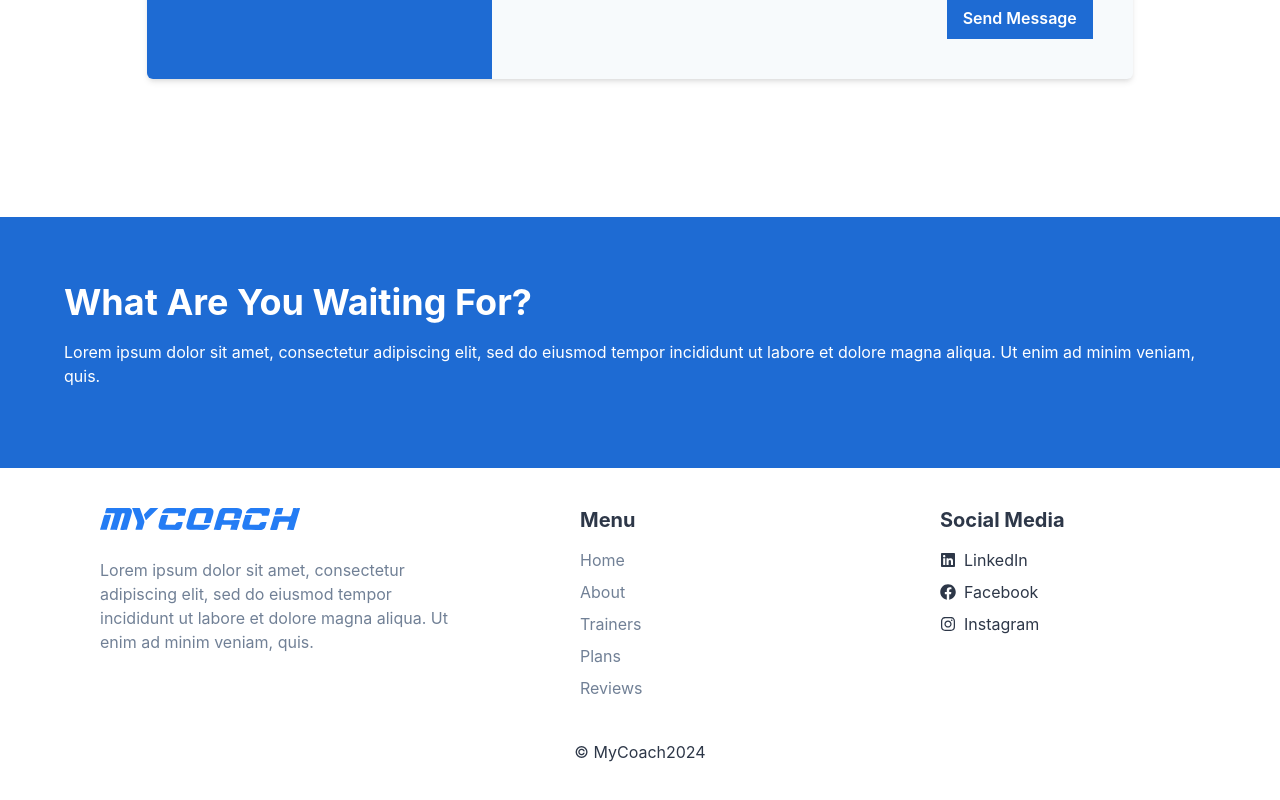
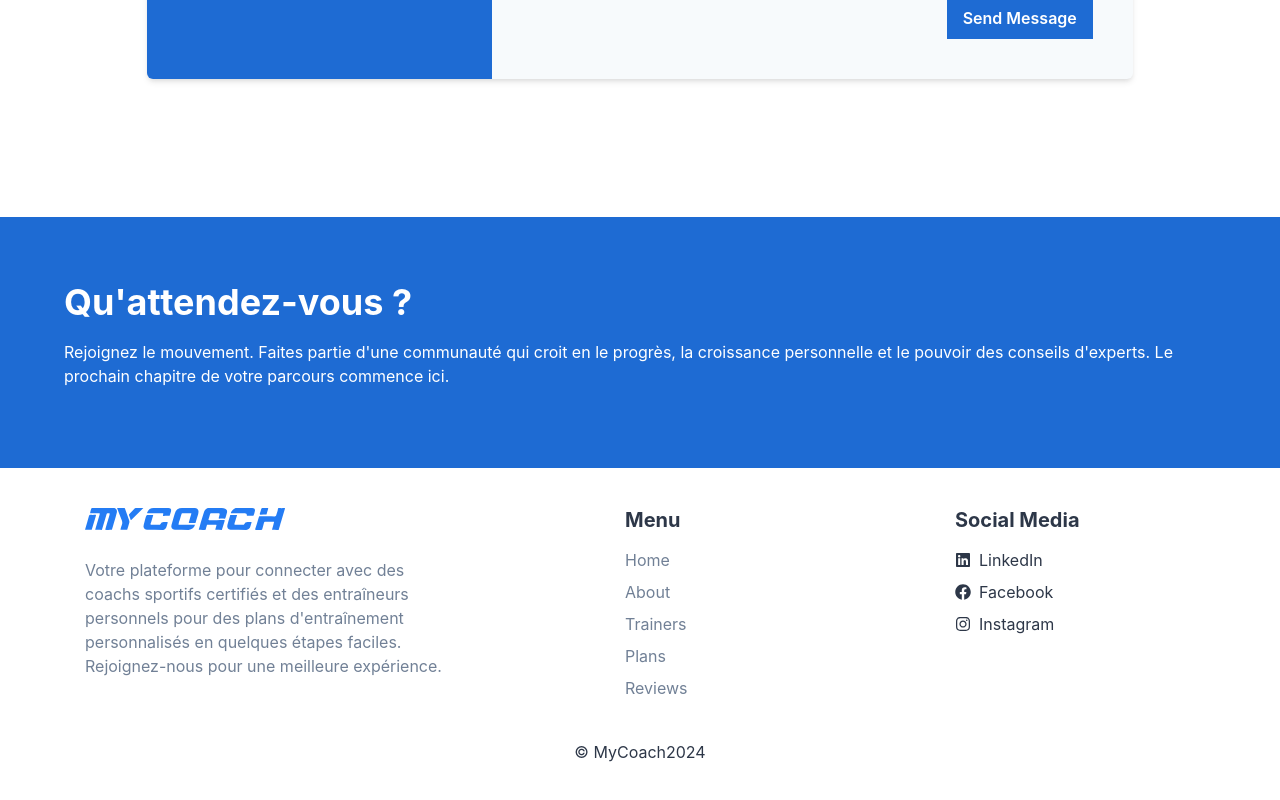
Before and after one commit to My-Coach-Online/My-Coach-Landing-Page, a React (Create React App) app: page / in a window 1280 px wide. Shown: the part 4708-5508 px from the top of the page. Built offline with nearby package versions, Linux system fonts and the light colour scheme.

Commit message:
"Updated styles and text in ContactUs and Footer components"

```diff
--- a/src/ContactUs/ContactUs.jsx
+++ b/src/ContactUs/ContactUs.jsx
@@ -67,7 +67,7 @@ const ContactUs = () => {
               </Flex>
 
               <Flex flexDirection={["column", "column", "column","row"]}>
-                <FormControl  id="email" mr={[0, 0, 2]} isRequired>
+                <FormControl mb={[0,7,79,0]}  id="email" mr={[0, 0, 2]} isRequired>
                   <FormLabel>Email</FormLabel>
                   <Input type="email" placeholder="Email" />
                 </FormControl>
@@ -81,7 +81,7 @@ const ContactUs = () => {
               </Flex>
 
               <Flex flexDirection={["column", "column", "row"]} >
-                  <FormControl id="Ville">
+                  <FormControl mb={[0,7,7,0]} id="Ville">
                     <FormLabel>Ville</FormLabel>
                     <Input placeholder="Ville" />
                   </FormControl>
--- a/src/Footer/Footer.jsx
+++ b/src/Footer/Footer.jsx
@@ -8,7 +8,7 @@ const Footer = () => {
       {/* Call to Action Section */}
       <Box fontFamily={'inter'} bg="#1E6BD3" color="white" p={[8, 10, 16]}>
         <Heading as="h2" size="xl" mb={4}>
-          What Are You Waiting For?
+            Qu'attendez-vous ?
         </Heading>
         <Text
           // w={["70%%", "80%", "85%"]}
@@ -17,24 +17,27 @@ const Footer = () => {
           mx="auto"
           textAlign="start"
         >
-          Lorem ipsum dolor sit amet, consectetur adipiscing elit, sed do eiusmod tempor
-          incididunt ut labore et dolore magna aliqua. Ut enim ad minim veniam, quis.
+          Rejoignez le mouvement. Faites partie d'une communauté qui croit en le progrès, la croissance personnelle et le pouvoir des conseils d'experts. Le prochain chapitre de votre parcours commence ici.
+
         </Text>
       </Box>
 
       {/* Footer Section */}
       <Box bg="white" color="gray.700" py={10}>
         <Flex justify="space-around" wrap="wrap" px={[5, 10]} textAlign={['center', 'center', 'left']}>
-          <Box w={['100%', '100%', '30%']} mb={[5, 5, 0]}>
+          <Box w={['100%', '100%', '30%']} mb={[9, 9, 0]}>
             <Flex justify={['center', 'center', 'start']} mb={7}>
               <Image h={'auto'} w={'200px'} src='myc1_1.svg' />
             </Flex>
             <Text color={'gray.500'} fontSize="md">
-              Lorem ipsum dolor sit amet, consectetur adipiscing elit, sed do eiusmod tempor
-              incididunt ut labore et dolore magna aliqua. Ut enim ad minim veniam, quis.
+            Votre plateforme pour connecter avec des coachs sportifs certifiés et des entraîneurs personnels pour des plans d'entraînement personnalisés en quelques étapes faciles. Rejoignez-nous pour une meilleure expérience.
             </Text>
           </Box>
-          <Box w={['100%', '100%', '20%']} mb={[5, 5, 0]}>
+          <Flex>
+
+
+          </Flex>
+          <Box  w={['30%', '50%', '20%']} mb={[6, 5, 0]}>
             <Heading as="h4" size="md" mb={4}>
               Menu
             </Heading>
@@ -46,7 +49,7 @@ const Footer = () => {
               <Link href="#">Reviews</Link>
             </Stack>
           </Box>
-          <Box w={['100%', '100%', '20%']} mb={[5, 5, 0]}>
+          <Box w={['30%', '50%', '20%']} mb={[5, 5, 0]}>
             <Heading as="h4" size="md" mb={4}>
               Social Media
             </Heading>
```
